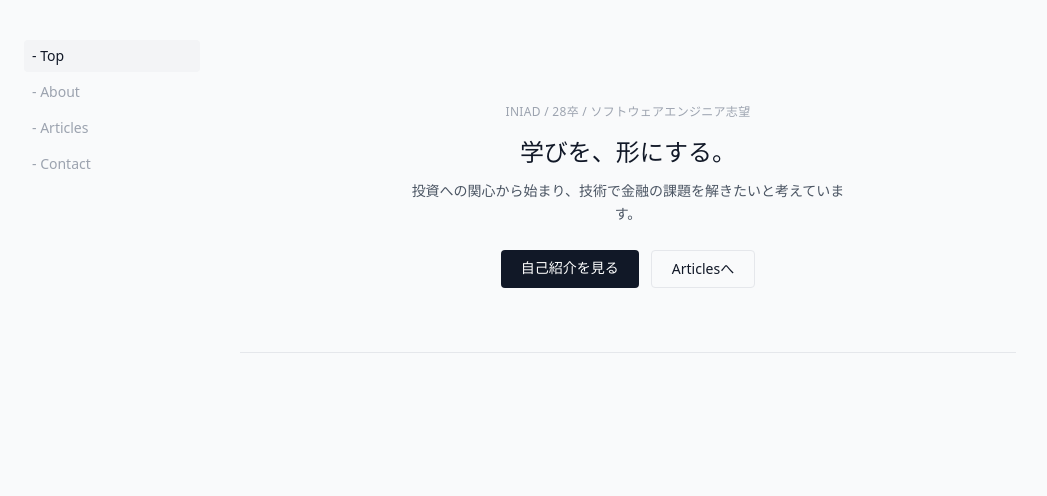
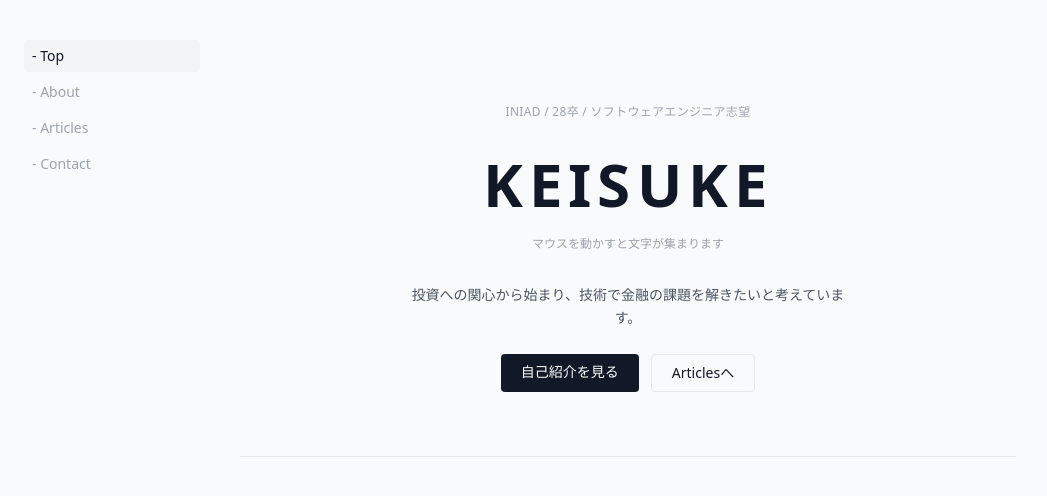
Before and after one commit to s1f102203078/portal-site, a Django app: page / in a window 1280 px wide. Shown: the part 57-553 px from the top of the page, without its empty margins (120-1167 px from the left). Run offline with Django 5.2, Linux system fonts and the light colour scheme; data that the repository does not hold is empty; some libraries are stand-ins or nearby versions.

Commit message:
Add scattered-name hero animation to Top section

```diff
--- a/core/templates/core/top.html
+++ b/core/templates/core/top.html
@@ -40,8 +40,16 @@
     <div class="flex-1 min-w-0">
         <!-- ============ Top ============ -->
         <section id="top" data-label="トップ" class="tab-section py-16 text-center border-b">
-            <p class="text-xs tracking-wide text-gray-400 mb-4">INIAD / 28卒 / ソフトウェアエンジニア志望</p>
-            <h1 class="text-2xl font-medium mb-3">学びを、形にする。</h1>
+            <p class="text-xs tracking-wide text-gray-400 mb-6">INIAD / 28卒 / ソフトウェアエンジニア志望</p>
+
+            <!-- 名前散らばり演出: 文字ごとにspan化し、初期はバラバラ配置→マウス操作で収束 -->
+            <h1 id="scatter-name"
+                data-text="KEISUKE"
+                class="text-4xl sm:text-6xl font-bold tracking-widest mb-3 h-16 sm:h-20 flex items-center justify-center select-none"
+                aria-label="KEISUKE">
+            </h1>
+            <p class="text-xs text-gray-400 mb-8">マウスを動かすと文字が集まります</p>
+
             <p class="text-sm text-gray-600 max-w-md mx-auto mb-6 leading-relaxed">
                 投資への関心から始まり、技術で金融の課題を解きたいと考えています。
             </p>
@@ -300,4 +308,75 @@
     render();
 })();
 </script>
+
+<script>
+// 名前散らばり演出: 文字ごとにspan化し、初期位置をランダムに散らす→マウス位置に応じて収束する
+(function () {
+    var el = document.getElementById('scatter-name');
+    if (!el) return;
+
+    var text = el.dataset.text || '';
+    var chars = text.split('');
+
+    // 文字ごとにspanを生成し、初期のランダムなオフセット/回転を持たせる
+    var spans = chars.map(function (ch) {
+        var span = document.createElement('span');
+        span.textContent = ch;
+        span.style.display = 'inline-block';
+        span.style.willChange = 'transform';
+        span.dataset.offsetX = (Math.random() - 0.5) * 400;
+        span.dataset.offsetY = (Math.random() - 0.5) * 200;
+        span.dataset.rotate = (Math.random() - 0.5) * 120;
+        el.appendChild(span);
+        return span;
+    });
+
+    function applyScatter(progress) {
+        // progress: 0=完全に散らばった状態, 1=文字が揃った状態
+        spans.forEach(function (span) {
+            var ox = parseFloat(span.dataset.offsetX) * (1 - progress);
+            var oy = parseFloat(span.dataset.offsetY) * (1 - progress);
+            var rot = parseFloat(span.dataset.rotate) * (1 - progress);
+            span.style.transform = 'translate(' + ox + 'px,' + oy + 'px) rotate(' + rot + 'deg)';
+            span.style.opacity = String(0.3 + 0.7 * progress);
+        });
+    }
+
+    // 初期表示: バラバラの状態から始める
+    applyScatter(0);
+
+    var rafPending = false;
+    var targetProgress = 0;
+
+    function scheduleUpdate() {
+        if (rafPending) return;
+        rafPending = true;
+        window.requestAnimationFrame(function () {
+            applyScatter(targetProgress);
+            rafPending = false;
+        });
+    }
+
+    // マウスが要素に近いほど収束させる（要素中心からの距離で進捗を決定）
+    function handlePointerMove(e) {
+        var rect = el.getBoundingClientRect();
+        var cx = rect.left + rect.width / 2;
+        var cy = rect.top + rect.height / 2;
+        var dx = e.clientX - cx;
+        var dy = e.clientY - cy;
+        var dist = Math.sqrt(dx * dx + dy * dy);
+        var maxDist = 500; // この距離以上離れていたら完全に散らばった状態
+        targetProgress = Math.max(0, Math.min(1, 1 - dist / maxDist));
+        scheduleUpdate();
+    }
+
+    window.addEventListener('mousemove', handlePointerMove);
+
+    // タッチデバイスではマウス操作ができないため、表示された時点で揃った状態にする
+    if (window.matchMedia('(hover: none)').matches) {
+        targetProgress = 1;
+        scheduleUpdate();
+    }
+})();
+</script>
 {% endblock %}
```
